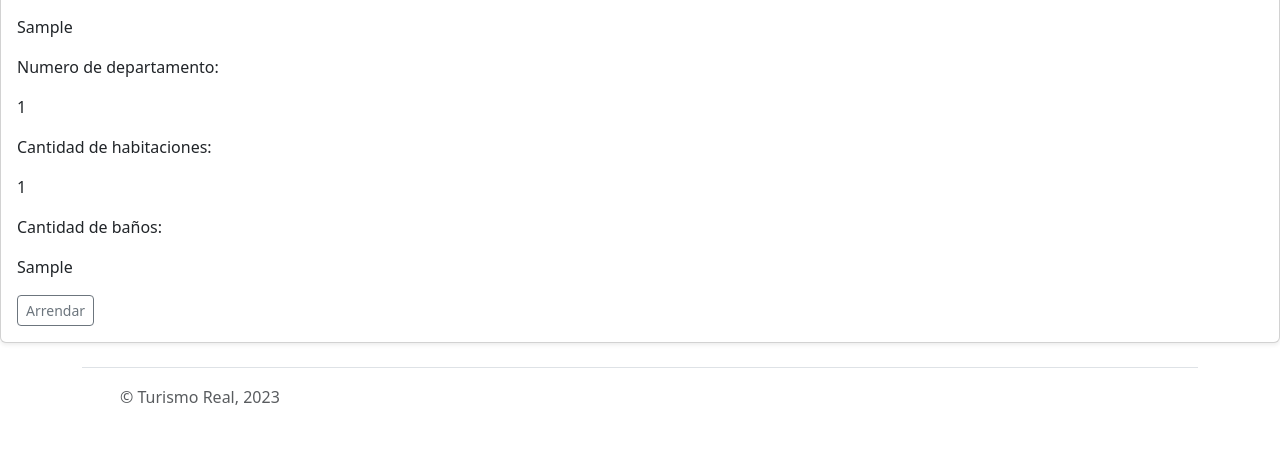
After one commit to Joacaro/Proyecto-portafolio-001D, a Django app: template TurismoReal/website/templates/turismoreal/carta.html in a window 1280 px wide. The commit adds this page. Shown: the part 376-826 px from the top of the page. Run offline with Django 4.2, Linux system fonts and the light colour scheme; the template is opened without the code that fills it: most values are stand-ins (such as "Sample title", 1, 10 or a date in 2020); some libraries are stand-ins or nearby versions.

Commit message:
Arreglos a vistas

```diff
--- a/TurismoReal/website/static/css/header.css
+++ b/TurismoReal/website/static/css/header.css
@@ -25,3 +25,8 @@
       height: 400px;
     }
   }
+
+  .imagencarta{
+    width:260px ;
+    height: 200px;
+  }
--- /dev/null
+++ b/TurismoReal/website/templates/turismoreal/carta.html
@@ -0,0 +1,32 @@
+{%extends "turismoreal/padre.html"%}
+{% load static %}
+{% block title %}carta{% endblock %}
+{% block content %}
+<div class="title" style="margin: 20px auto ;">
+    <h1>Nuestros Departamentos</h1>
+</div>
+<div class="container" style="margin: 20px auto ; padding-left: 50px; left: 50%; right: 50%;"></div>
+    <div class="row row-cols-1 row-cols-sm-2 row-cols-md-3 g-3"></div>
+{% for event in event_list %}
+        <div class="col">
+          <div class="card shadow-sm">
+            <img src="{% static '/img/ed' %}{{ event.id_depto }}.jpg" width="40%" height="225">
+            <div class="card-body">
+              <p class="card-text">{{ event.direccion_ed_depto }}</p>
+              <p>Numero de departamento: </p>
+              <p class="card-text">{{ event.n_depto }}</p>
+              <p>Cantidad de habitaciones: </p>
+              <p class="card-text">{{ event.n_depto }}</p>
+              <p>Cantidad de baños: </p>
+              <p class="card-text">{{ event.cant_ban}}</p>
+              <div class="d-flex justify-content-between align-items-center">
+                <div class="btn-group">
+                  <button type="button" class="btn btn-sm btn-outline-secondary">Arrendar</button>
+                </div>
+              </div>
+            </div>
+          </div>
+{% endfor %}
+</div>
+</div>
+{% endblock %}
--- a/TurismoReal/website/templates/turismoreal/padre.html
+++ b/TurismoReal/website/templates/turismoreal/padre.html
@@ -21,7 +21,7 @@
 
     <ul class="nav col-12 col-md-auto mb-2 justify-content-center mb-md-0">
       <li><a href="{% url 'index' %}" class="nav-link px-2 link-secondary">Inicio</a></li>
-      <li><a href="#" class="nav-link px-2">Precios</a></li>
+      <li><a href="{% url 'cartas' %}" class="nav-link px-2">Precios</a></li>
       <li><a href="#" class="nav-link px-2">Acerca de nosotros</a></li>
       {% if user.is_authenticated %}
       <li><a href="{% url 'editarclientes'%}" class="nav-link px-2">Editar perfil</a></li>
--- a/TurismoReal/website/templates/turismoreal/welcome.html
+++ b/TurismoReal/website/templates/turismoreal/welcome.html
@@ -6,4 +6,7 @@
 <h1>Bienvenido</h1>
 <h5>{{ user.nombre_cli }} {{user.apaterno_cli}}</h5>
 </div>
+<div style="margin:30px; text-align: center;">
+    <h1>En construcción....</h1>
+</div>
 {% endblock %}
--- a/TurismoReal/website/urls.py
+++ b/TurismoReal/website/urls.py
@@ -11,4 +11,5 @@ urlpatterns = [
     path("editarclientes", views.editarcliente, name="editarclientes"),
     path('welcome',views.welcome , name="welcome"),
     path('salir', views.salir, name="salir"),
+    path('carta', views.cartas, name="cartas"),
 ]
```
Also changed, not shown: TurismoReal/website/models.py (+14 -0 lines), TurismoReal/website/views.py (+29 -1 lines), TurismoReal/website/static/css/images.css (added), TurismoReal/website/static/img/ed1.jpg (added), TurismoReal/website/static/img/ed2.jpg (added), TurismoReal/website/static/img/ed3.jpg (added), TurismoReal/website/static/img/ed4.jpeg (added), TurismoReal/website/static/img/ed5.jpg (added), TurismoReal/website/static/img/ed6.jpg (added).
